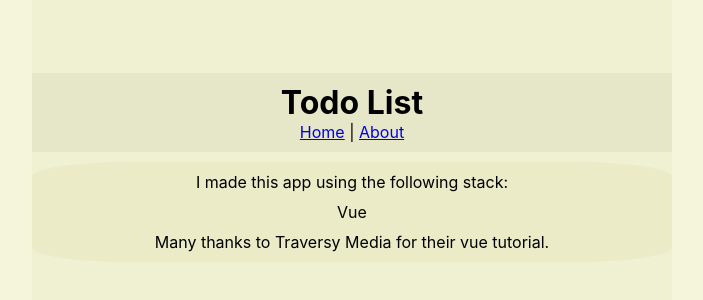
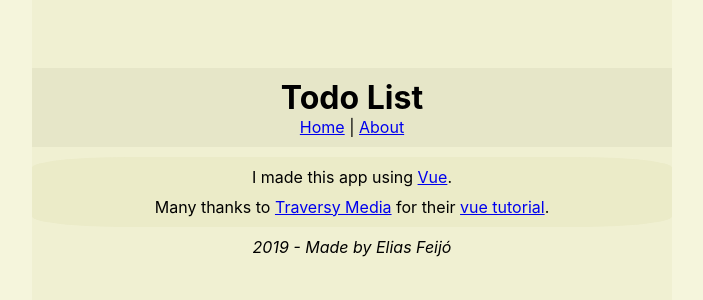
Before and after one commit to eliasfeijo/vue-todo-app, a Vue app: page /#/about in a window 1280 px wide. Shown: the part 238-538 px from the top of the page, without its empty margins (288-991 px from the left). Built offline with nearby package versions, Linux system fonts and the light colour scheme.

Commit message:
Adding links on about page

```diff
--- a/src/App.vue
+++ b/src/App.vue
@@ -2,6 +2,9 @@
   <div id="app">
     <Header/>
     <router-view></router-view>
+    <footer>
+      <em>2019 - Made by Elias Feijó</em>
+    </footer>
   </div>
 </template>
 
@@ -14,7 +17,6 @@ export default {
   },
 }
 </script>
-
 
 <style>
   * {
@@ -47,4 +49,8 @@ export default {
       width: 50%;
     }
   }
+  footer {
+    margin: 10px;
+    text-align: center;
+  }
 </style>
--- a/src/components/pages/About.vue
+++ b/src/components/pages/About.vue
@@ -1,15 +1,16 @@
 <template>
   <div class="about">
     <p>
-      I made this app using the following stack:
-    </p>
-    <ul>
-      <li>
-        Vue
-      </li>
-    </ul>
+      I made this app using
+      <a href="https://vuejs.org/" target="_blank">
+        Vue</a>.
     <p>
-      Many thanks to Traversy Media for their vue tutorial.
+      Many thanks to
+      <a href="https://www.youtube.com/channel/UC29ju8bIPH5as8OGnQzwJyA" target="_blank">
+      Traversy Media</a>
+      for their
+      <a href="https://www.youtube.com/watch?v=Wy9q22isx3U" target="_blank">
+      vue tutorial</a>.
     </p>
   </div>
 </template>
```
